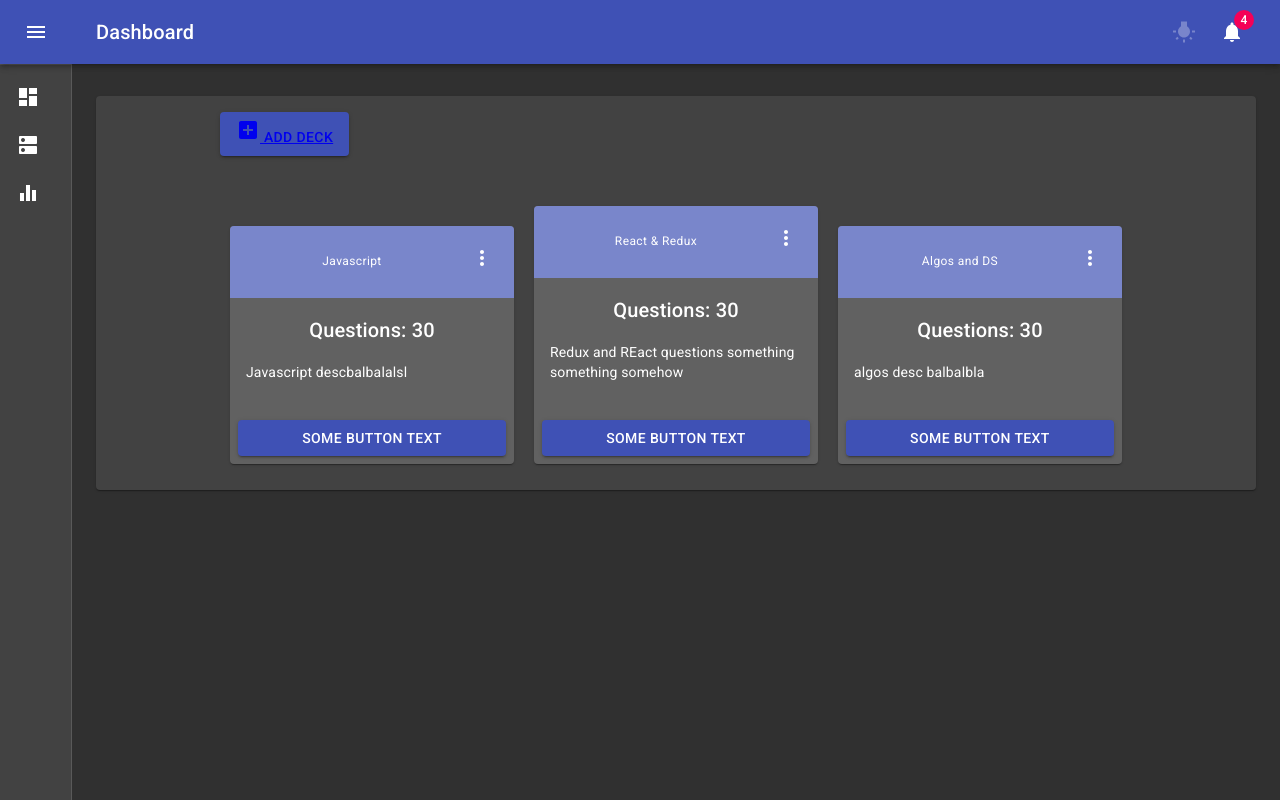
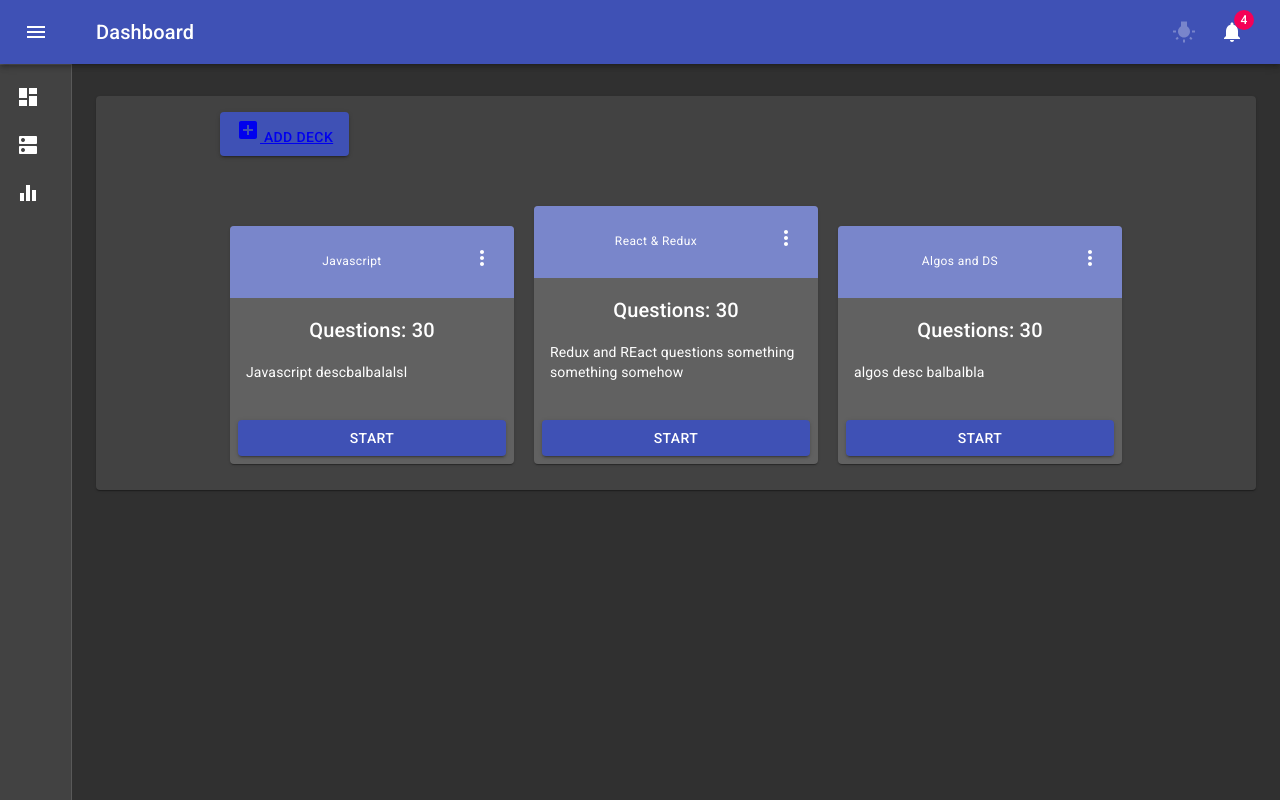
Before and after one commit to karpinski1994/karpinski1994.github.io, a React (Create React App) app in the folder client/: page /decks in a window 1280 px wide. Built offline with nearby package versions, Linux system fonts and the light colour scheme; no server answers.

Commit message:
Change card button text

```diff
--- a/client/src/containers/Decks/Decks.tsx
+++ b/client/src/containers/Decks/Decks.tsx
@@ -238,7 +238,7 @@ function Decks(props: any) {
               </CardContent>
               <CardActions>
                 <Button fullWidth variant='contained' color="primary">
-                  Some button text
+                  Start
                 </Button>
               </CardActions>
             </Card>
```
